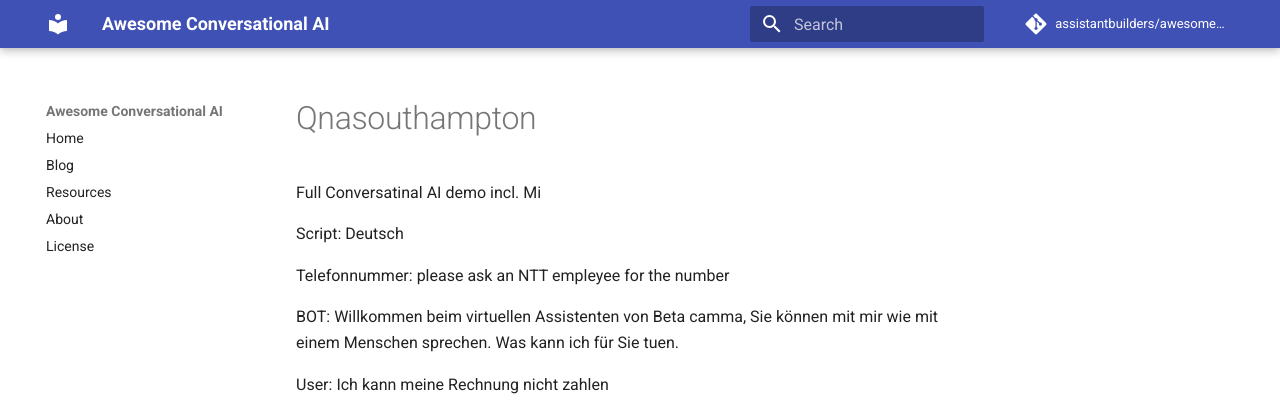
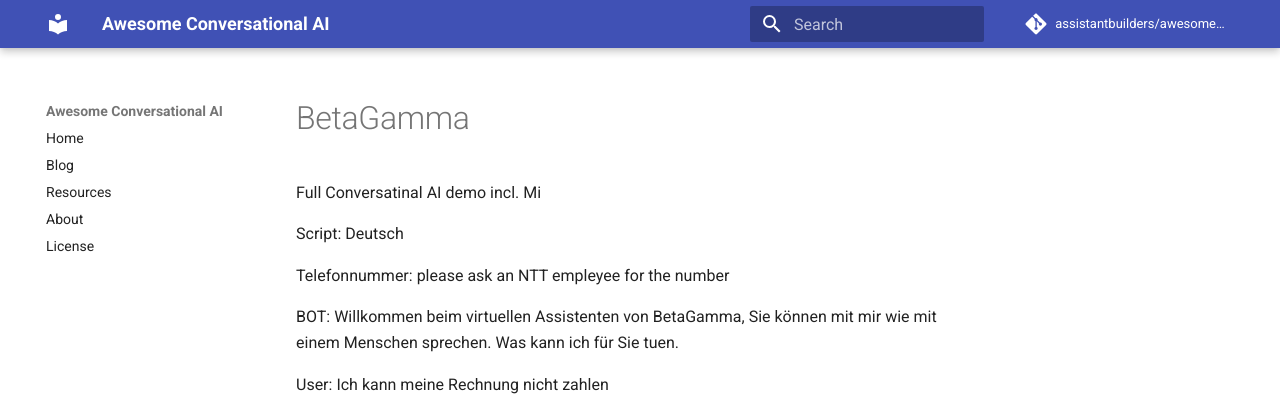
Before and after one commit to assistantbuilders/awesome-conversational-ai, an MkDocs documentation site: the page built from docs/BetaGamma.md, in a window 1280 px wide and 1241 px high. Shown: the top 414 px of the window. Built offline with MkDocs 1.6.1 and Material for MkDocs 9.7.7, drawn with Linux system fonts in a browser that asks for light colours; comment, search, counter and statistics services are not loaded.

Commit message:
Update and rename qnasouthampton.md to BetaGamma.md

```diff
--- a/docs/qnasouthampton.md
+++ b/docs/BetaGamma.md
@@ -5,7 +5,7 @@
 
 Telefonnummer: please ask an NTT empleyee for the number
 
-BOT: Willkommen beim virtuellen Assistenten von Beta camma, Sie können mit mir wie mit einem Menschen sprechen. Was kann ich für Sie tuen.
+BOT: Willkommen beim virtuellen Assistenten von BetaGamma, Sie können mit mir wie mit einem Menschen sprechen. Was kann ich für Sie tuen.
 
 User: Ich kann meine Rechnung nicht zahlen
 
```
